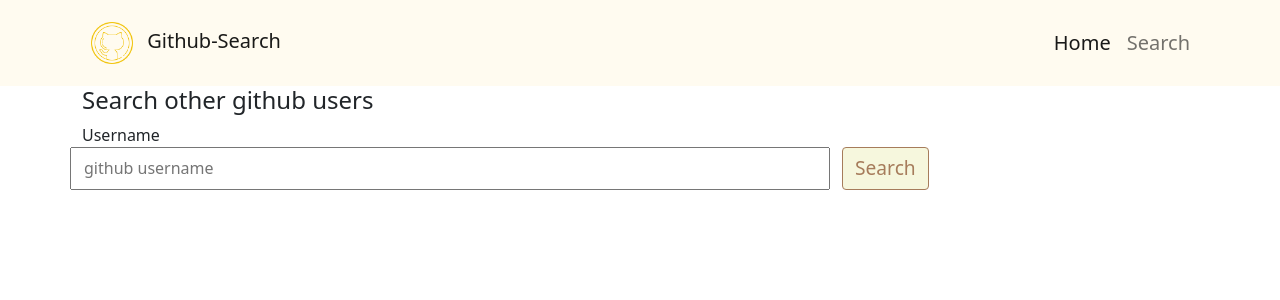
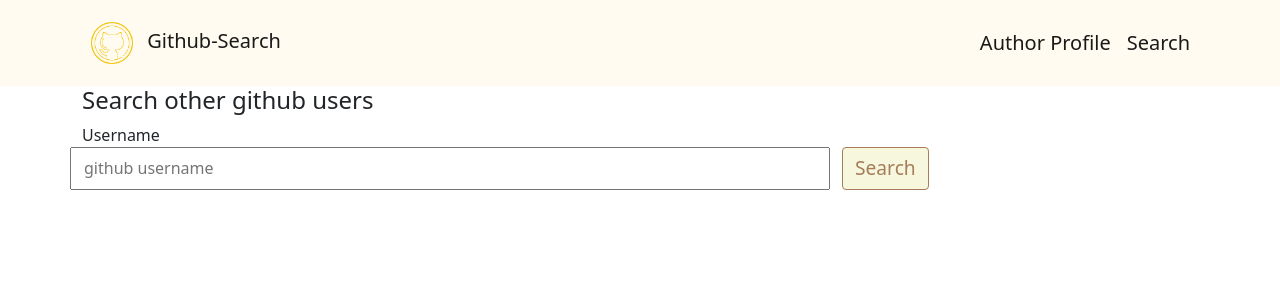
Before and after one commit to kimperria/github-search, an Angular app: page /search in a window 1280 px wide. Shown: the top 300 px of the page. Built offline with nearby package versions, Linux system fonts and the light colour scheme.

Commit message:
modifies routing to improve user experience

```diff
--- a/src/app/app.component.html
+++ b/src/app/app.component.html
@@ -1,3 +1,3 @@
-<!-- <app-header></app-header>
-<app-home></app-home> -->
+<app-header></app-header>
+<!-- <app-home></app-home>  -->
 <router-outlet></router-outlet>
--- a/src/app/header/header.component.html
+++ b/src/app/header/header.component.html
@@ -1,6 +1,6 @@
 <nav class="navbar navbar-expand-lg navbar-light">
     <div class="container container-fluid">
-      <a class="navbar-brand" href="#">
+      <a class="navbar-brand" routerLink="home">
           <img src="assets/logo/head-icon.png" alt="logo" id="logo"> Github-Search</a>
       <button class="navbar-toggler" type="button" data-bs-toggle="collapse" data-bs-target="#navbarSupportedContent" aria-controls="navbarSupportedContent" aria-expanded="false" aria-label="Toggle navigation">
         <span class="navbar-toggler-icon"></span>
@@ -8,10 +8,10 @@
       <div class="collapse navbar-collapse" id="navbarSupportedContent">
         <ul class="navbar-nav ms-auto mb-2 mb-lg-0">
           <li class="nav-item">
-            <a class="nav-link active" aria-current="page" href="#">Home</a>
+            <a class="nav-link active" aria-current="page" routerLink="home" routerLinkActive='active'>Author Profile</a>
           </li>
           <li class="nav-item">
-            <a class="nav-link" href="#">Search</a>
+            <a class="nav-link" routerLink="/search" routerLinkActive='active'>Search</a>
           </li>
         </ul>
       </div>
--- a/src/app/search/search.component.html
+++ b/src/app/search/search.component.html
@@ -1,4 +1,3 @@
-<app-header></app-header>
 <section class="container container-fluid">
     <h4>Search other github users</h4>
     <form>
```
